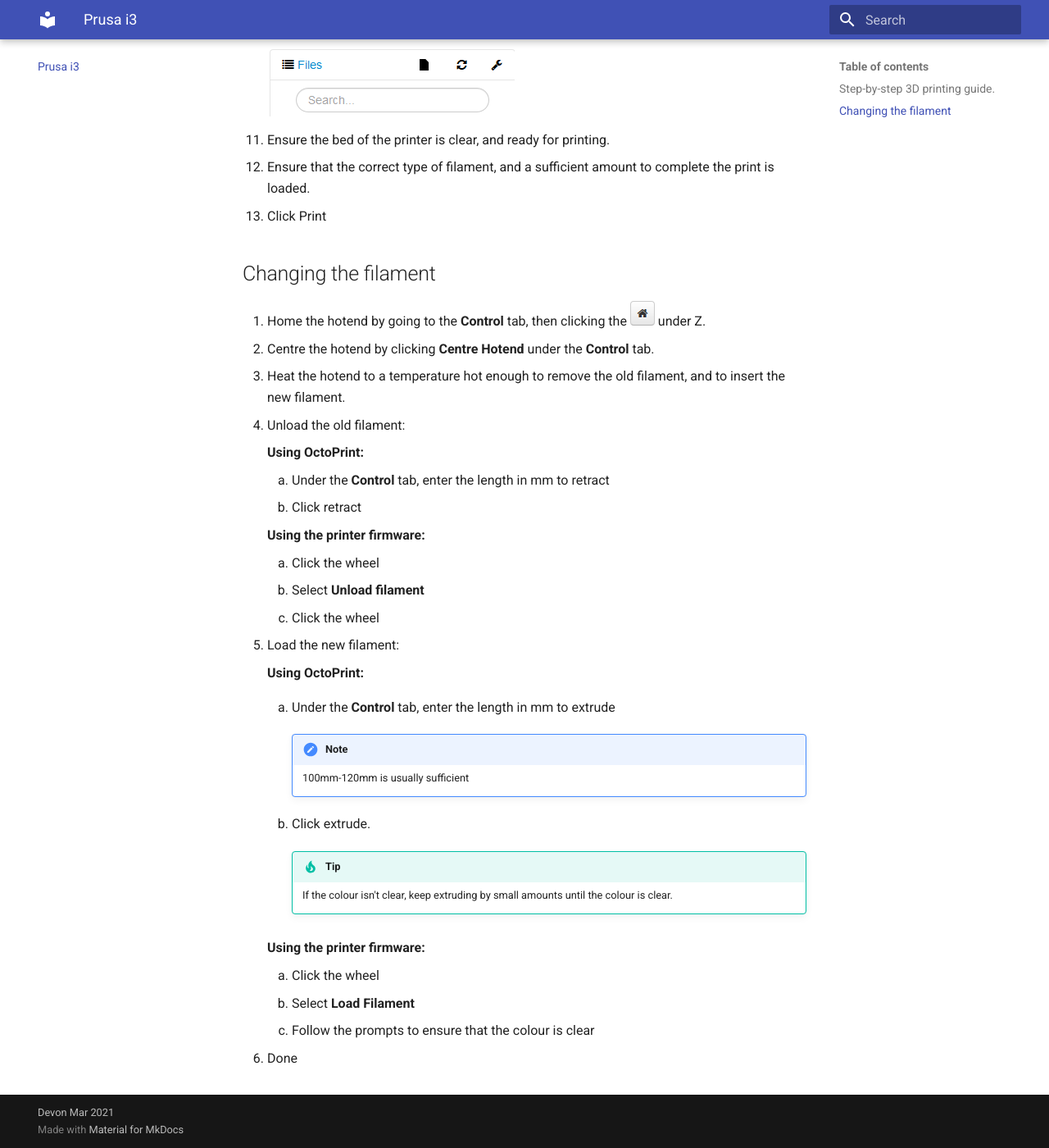
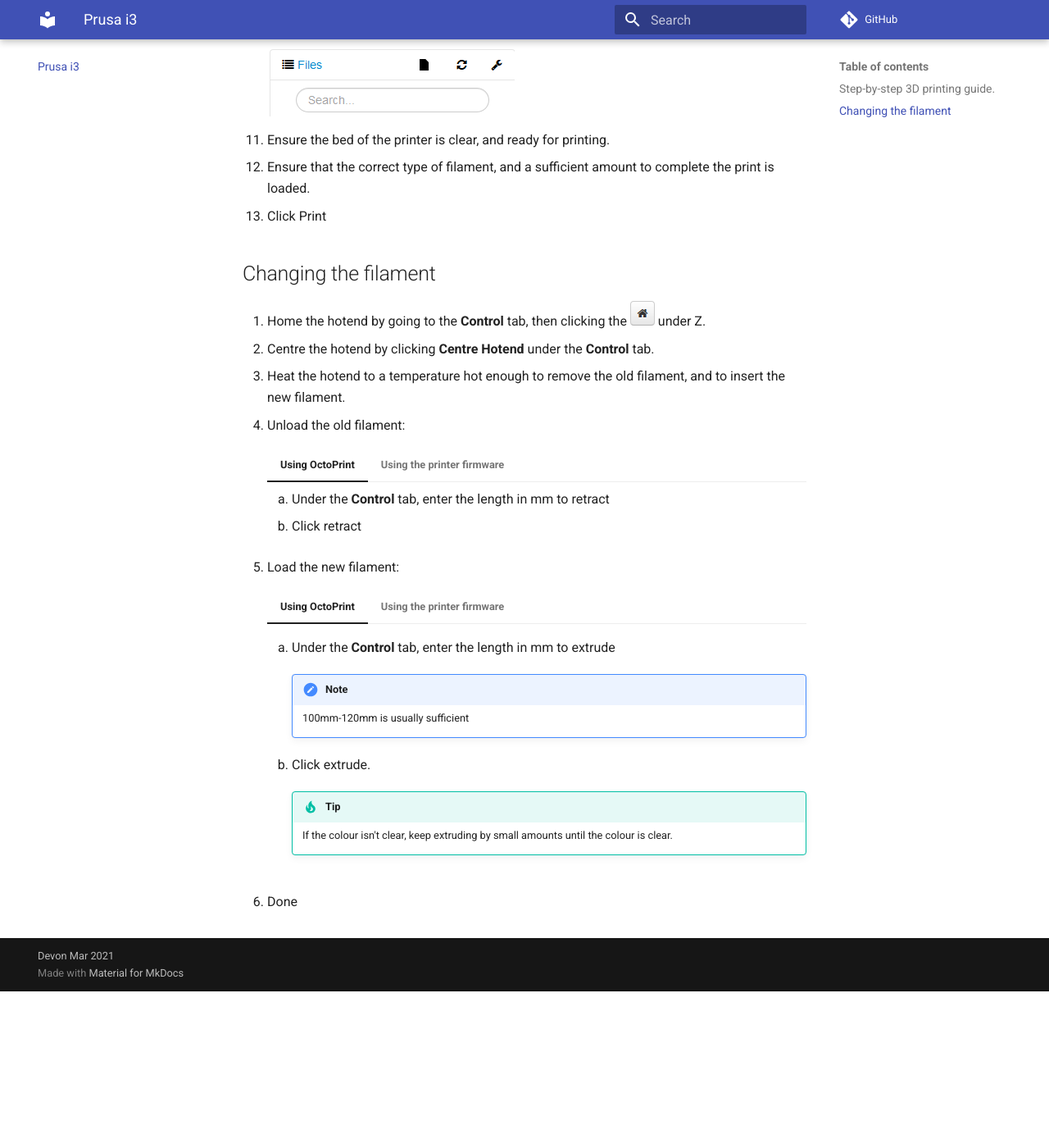
Before and after one commit to devon-mar/3d-printer-docs, an MkDocs documentation site: the page built from docs/prusa.md, in a window 1280 px wide and 1400 px high, scrolled down 890 px. Shown: the whole window at 82% size. Built offline with MkDocs 1.6.1 and Material for MkDocs 9.7.7, drawn with Linux system fonts in a browser that asks for light colours; comment, search, counter and statistics services are not loaded; after the commit the page ends 2099 px from its top, so only the background shows below that.

Commit message:
Add tabs

```diff
--- a/docs/prusa.md
+++ b/docs/prusa.md
@@ -35,35 +35,35 @@ This section will take you through the complete process of downloading an object
 3. Heat the hotend to a temperature hot enough to remove the old filament, and to insert the new filament.
 4. Unload the old filament:
 
-    **Using OctoPrint:**
+    === "Using OctoPrint"
 
-    1. Under the **Control** tab, enter the length in mm to retract
-    2. Click retract
+        1. Under the **Control** tab, enter the length in mm to retract
+        2. Click retract
 
-    **Using the printer firmware:**
+    === "Using the printer firmware"
 
-    1. Click the wheel
-    2. Select **Unload filament**
-    3. Click the wheel
+        1. Click the wheel
+        2. Select **Unload filament**
+        3. Click the wheel
 
 5. Load the new filament:
 
-    **Using OctoPrint:**
+    === "Using OctoPrint"
 
-    1. Under the **Control** tab, enter the length in mm to extrude
+        1. Under the **Control** tab, enter the length in mm to extrude
 
-        !!! note
-            100mm-120mm is usually sufficient
+            !!! note
+                100mm-120mm is usually sufficient
 
-    1. Click extrude.
+        1. Click extrude.
 
-        !!! tip
-            If the colour isn't clear, keep extruding by small amounts until the colour is clear.
+            !!! tip
+                If the colour isn't clear, keep extruding by small amounts until the colour is clear.
 
-    **Using the printer firmware:**
+    === "Using the printer firmware"
 
-    1. Click the wheel
-    2. Select **Load Filament**
-    3. Follow the prompts to ensure that the colour is clear
+        1. Click the wheel
+        2. Select **Load Filament**
+        3. Follow the prompts to ensure that the colour is clear
 
 6. Done
--- a/mkdocs.yml
+++ b/mkdocs.yml
@@ -5,7 +5,11 @@ theme:
   features:
     - navigation.tabs
 
+copyright: Devon Mar 2021
+repo_url: https://github.com/devon-mar/3d-printer-docs
+edit_uri: edit/master/docs
+repo_name: GitHub
+
 markdown_extensions:
   - admonition
-
-copyright: Devon Mar 2021
+  - pymdownx.tabbed
```
